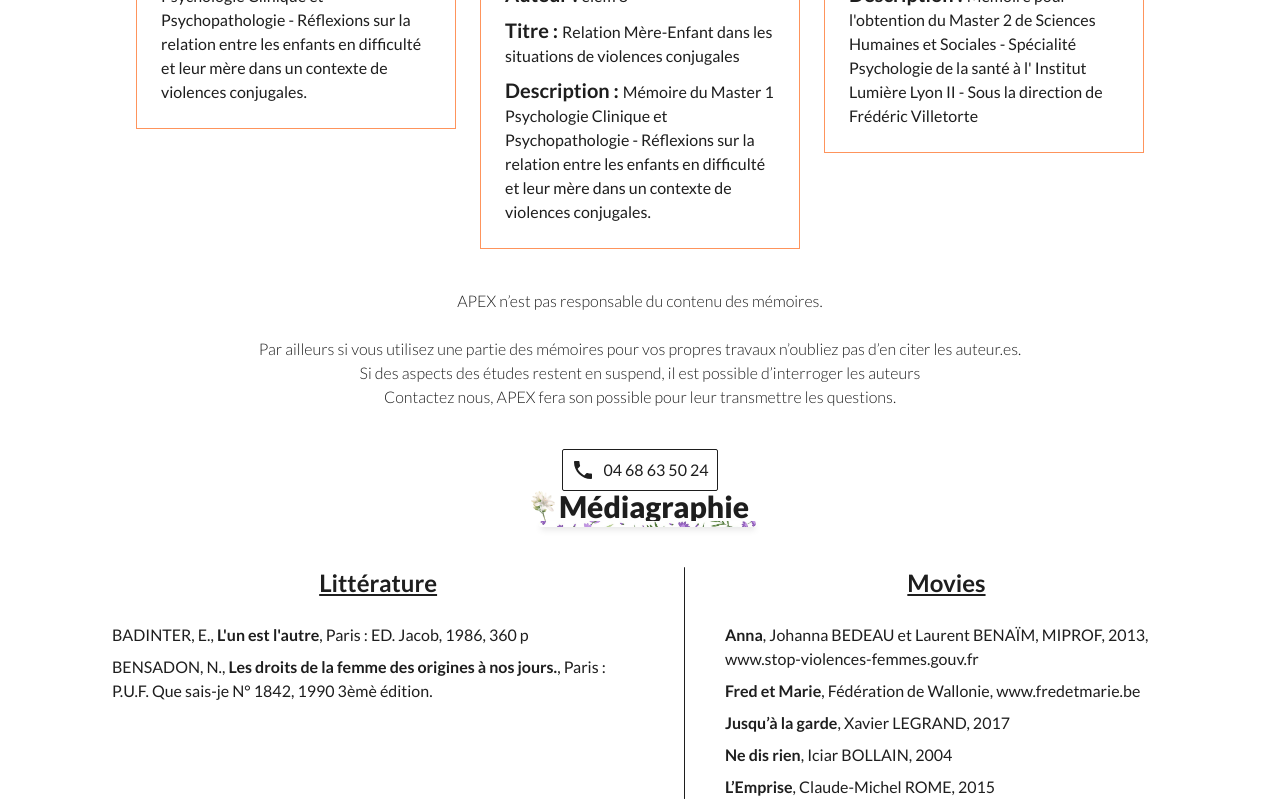
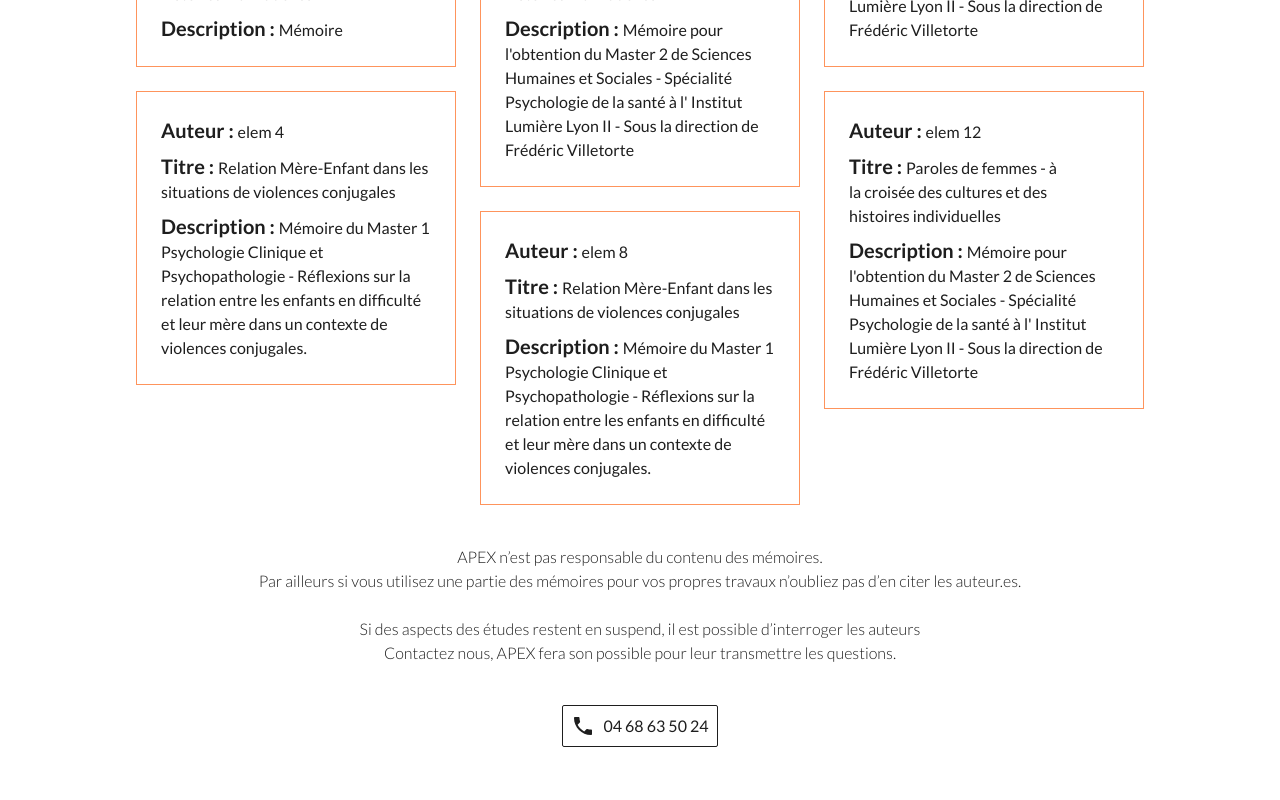
Before and after one commit to Apex-violences-conjugales-66/violences-conjugales, a Next.js app: page /ressources in a window 1280 px wide. Shown: the part 2000-2800 px from the top of the page. Built offline with nearby package versions, Linux system fonts and the light colour scheme.

Commit message:
wip ressources

```diff
--- a/src/components/sections/Documents.tsx
+++ b/src/components/sections/Documents.tsx
@@ -3,7 +3,9 @@ import { FunctionComponent } from "react";
 interface DocumentsProps {}
 
 const Documents: FunctionComponent<DocumentsProps> = () => {
-  return <>Documents</>;
+  return <>
+
+  </>;
 };
 
 export default Documents;
--- a/src/components/sections/Mediagraphie.tsx
+++ b/src/components/sections/Mediagraphie.tsx
@@ -5,6 +5,8 @@ import Title from "../ui/Title";
 export interface Movie {
   title: string;
   description: string;
+  href?: string;
+  siteName?: string;
 }
 
 export interface Book {
@@ -22,28 +24,45 @@ const Mediagraphie: FunctionComponent<MediagraphieProps> = ({
   movies,
 }) => {
   return (
-    <div className="Mediagraphie container flex flex-col gap-10 items-center">
+    <div className="Mediagraphie my-40">
+      <div className="container flex flex-col gap-20 items-center">
         <Title>Médiagraphie</Title>
         <div className="flex gap-10">
-        <div className="flex flex-col gap-6 items-center">
-          <h3 className="underline">Littérature</h3>
-          <div className="space-y-2">
+          <div className="flex flex-col gap-16 items-center  w-1/2">
+            <h3 className="underline underline-offset-4">Littérature</h3>
+            <div className="space-y-4">
               {books.map((book, index) => (
-              <p key={book.author}>
-                {book.author}, <b>{book.title}</b>, {book.description}
+                <p key={"book" + index}>
+                  {book.author}    <b>{book.title}</b>    {book.description}
                 </p>
               ))}
             </div>
           </div>
           <Divider />
-        <div className="flex flex-col gap-6 items-center">
-          <h3 className="underline">Movies</h3>
-          <div className="space-y-2">
+          <div className="flex flex-col gap-16 items-center w-1/2">
+            <h3>
+              <span className="underline underline-offset-4">Films</span> |
+              <span className="underline underline-offset-4">
+                Courts-Métrages
+              </span>
+            </h3>
+            <div className="space-y-4">
               {movies.map((movie, index) => (
-              <p key={movie.title}>
-                <b>{movie.title}</b>, {movie.description}
+                <p key={"movie" + index}>
+                  <b>{movie.title}</b>    {movie.description}
+                  {movie.href && (
+                    <a
+                      className="underline"
+                      target="_blank"
+                      href={movie.href}
+                      rel="noopener noreferrer"
+                    >
+                      {movie.siteName}
+                    </a>
+                  )}
                 </p>
               ))}
+            </div>
           </div>
         </div>
       </div>
--- a/src/components/sections/Memoires.tsx
+++ b/src/components/sections/Memoires.tsx
@@ -6,7 +6,7 @@ import Title from "../ui/Title";
 export interface Memoir {
   author: string;
   title: string;
-  description: string;
+  description?: string;
 }
 
 interface MemoiresProps {
@@ -17,9 +17,9 @@ const Memoires: FunctionComponent<MemoiresProps> = ({ memoirs }) => {
   const n = memoirs.length;
 
   return (
-    <div className="Memoires">
+    <div className="Memoires mt-60">
       <div className="container flex flex-col items-center gap-10">
-        <Title className="self-center">Mémoires</Title>
+        <Title className="self-center mb-10">Mémoires</Title>
         <div className="columns-1 gap-6 md:columns-2 xl:columns-3 [&>div]:overflow-hidden [&>div]:mb-6">
           {memoirs.map((memoir, index) => (
             <MemoirCard
@@ -33,9 +33,9 @@ const Memoires: FunctionComponent<MemoiresProps> = ({ memoirs }) => {
         <p className="font-light flex flex-col text-center">
           APEX n&rsquo;est pas responsable du contenu des mémoires.
           <br />
-          <br />
           Par ailleurs si vous utilisez une partie des mémoires pour vos propres
           travaux n&rsquo;oubliez pas d&rsquo;en citer les auteur.es.
+          <br />
           <br /> Si des aspects des études restent en suspend, il est possible
           d&rsquo;interroger les auteurs <br />
           Contactez nous, APEX fera son possible pour leur transmettre les
--- a/src/components/ui/Accordion/AccordionItem.tsx
+++ b/src/components/ui/Accordion/AccordionItem.tsx
@@ -22,19 +22,41 @@ const AccordionItem: FunctionComponent<AccordionItemProps> = ({
     setIsOpen(!isOpen);
   };
 
+  const wrapperColorVariants = {
+    orange: "bg-orange-light border-orange",
+    blue: "bg-blue-light border-blue",
+    yellow: "bg-yellow-light border-yellow",
+    purple: "bg-purple-light border-purple",
+    pink: "bg-pink-light border-pink",
+  };
+  const bgColorVariants = {
+    orange: "bg-orange",
+    blue: "bg-blue",
+    yellow: "bg-yellow",
+    purple: "bg-purple",
+    pink: "bg-pink",
+  };
+  const hoverBgColorVariants = {
+    orange: "hover:bg-orange",
+    blue: "hover:bg-blue",
+    yellow: "hover:bg-yellow",
+    purple: "hover:bg-purple",
+    pink: "hover:bg-pink",
+  };
+
   return (
     <div
       className={cn(
         "border rounded-md mb-3",
-        `bg-${color}-light border-${color}`,
+        `${wrapperColorVariants[color]}`,
         className
       )}
     >
       <button
         className={cn(
           "w-full relative text-left py-4 transition-all px-6",
-          `hover:bg-${color}`,
-          isOpen && `bg-${color}`
+          `${hoverBgColorVariants[color]}`,
+          isOpen && `${bgColorVariants[color]}`
         )}
         onClick={toggleOpen}
       >
--- a/src/components/ui/MemoirCard.tsx
+++ b/src/components/ui/MemoirCard.tsx
@@ -5,7 +5,7 @@ interface MemoirCardProps {
   className?: string;
   author: string;
   title: string;
-  description: string;
+  description?: string;
 }
 
 const MemoirCard: FunctionComponent<MemoirCardProps> = ({
@@ -29,10 +29,12 @@ const MemoirCard: FunctionComponent<MemoirCardProps> = ({
         <span className="text-lg sm:text-xl font-bold">Titre : </span>
         {title}
       </div>
-      <div>
-        <span className="text-lg sm:text-xl font-bold">Description : </span>
-        {description}
-      </div>
+      {description && (
+        <div>
+          <span className="text-lg sm:text-xl font-bold">Description : </span>
+          {description}
+        </div>
+      )}
     </div>
   );
 };
--- a/src/data/pages/ressources.json
+++ b/src/data/pages/ressources.json
@@ -85,19 +85,56 @@
           "author": "BENSADON, N.",
           "title": "Les droits de la femme des origines à nos jours.",
           "description": "Paris : P.U.F. Que sais-je N° 1842, 1990 3èmè édition."
+        },
+        {
+          "author": "BOURDIEU P.",
+          "title": "La domination masculine",
+          "description": " Seuil, Paris, 1998, 142 pages."
+        },
+        {
+          "author": "BROUE J.",
+          "title": "GUEVREMONT, C. (Dir), 1989. Quand l'amour fait mal. Montréal",
+          "description": "Editions Saint-Martin."
+        },
+        {
+          "author": "BROUE J. GUEVREMONT C.",
+          "title": "Intervenir auprès des conjoints violents",
+          "description": "Ed. St Martin, Montréal, 1992, 117 pages."
+        },
+        {
+          "author": "CHESNAIS J-C.",
+          "title": "Histoire de la violence",
+          "description": "Laffont, Paris, 1981, 436 pages."
+        },
+        {
+          "author": "COLLECTIF",
+          "title": "Violence en famille : conflits privés, pudeurs publiques, les cahiers de la sécurité intérieure",
+          "description": "Paris, 1997, 259 pages."
+        },
+        {
+          "author": "COLLECTIF NATIONAL POUR LES DROITS DES FEMMES",
+          "title": "Contre les violences faites aux femmes une loi- cadre"
+        },
+        {
+          "author": "COUTENCEAU R",
+          "title": "Amour et violence : le défi de l'intimité"
         }
       ],
       "movies": [
         {
           "title": "Anna",
-          "description": "Johanna BEDEAU et Laurent BENAÏM, MIPROF, 2013, www.stop-violences-femmes.gouv.fr"
+          "description": "Johanna BEDEAU et Laurent BENAÏM, MIPROF, 2013",
+          "href": "https://arretonslesviolences.gouv.fr/",
+          "siteName": "arretonslesviolences.gouv.fr"
         },
         {
           "title": "Fred et Marie",
-          "description": "Fédération de Wallonie, www.fredetmarie.be"
+          "description": "Fédération de Wallonie",
+          "href": "http://www.fredetmarie.be/",
+          "siteName": "www.fredetmarie.be"
         },
         {
-          "title": "Jusqu’à la garde",
+          "title": "Jusqu'à la garde",
           "description": "Xavier LEGRAND, 2017"
         },
         {
@@ -105,7 +142,7 @@
           "description": "Iciar BOLLAIN, 2004"
         },
         {
-          "title": "L’Emprise",
+          "title": "L'Emprise",
           "description": "Claude-Michel ROME, 2015"
         }
       ]
--- a/tailwind.config.ts
+++ b/tailwind.config.ts
@@ -1,4 +1,5 @@
 import type { Config } from "tailwindcss";
+import colors from "tailwindcss/colors";
 
 const config: Config = {
   content: [
```
Lines whose indentation alone changed are shown as unchanged.
